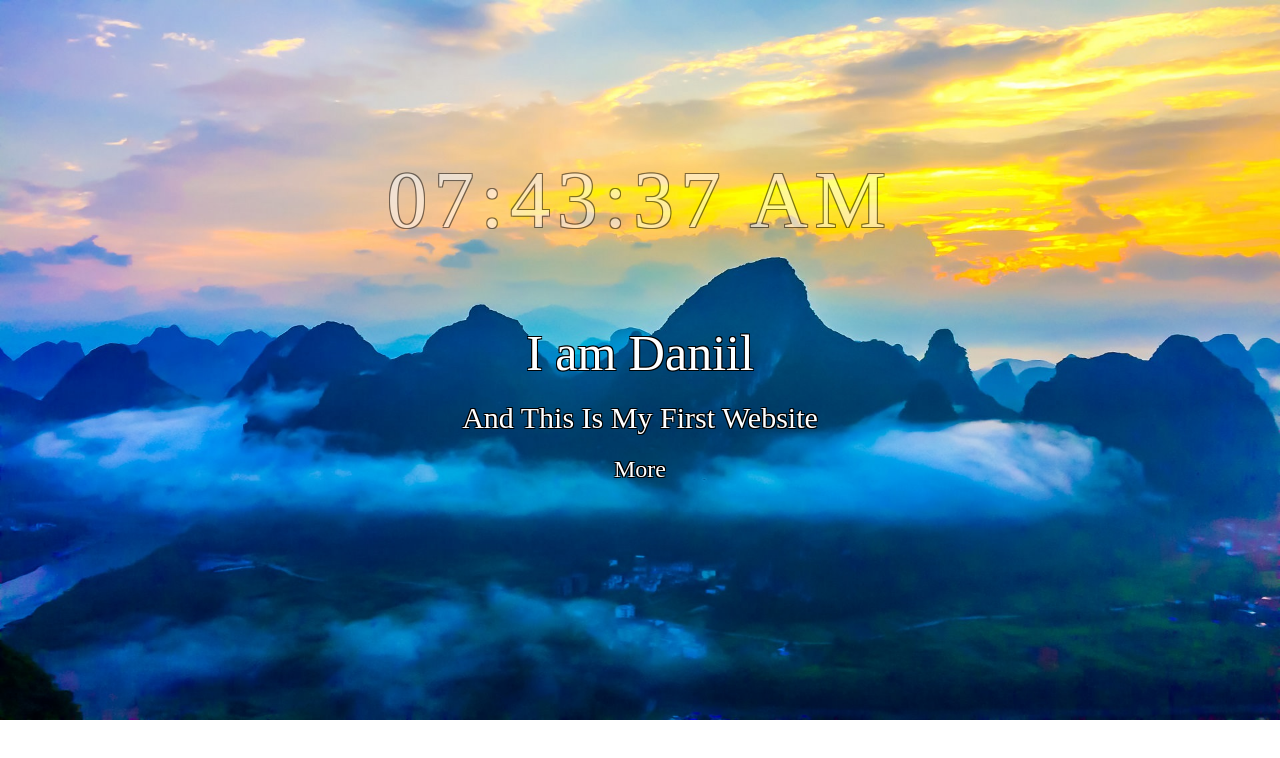
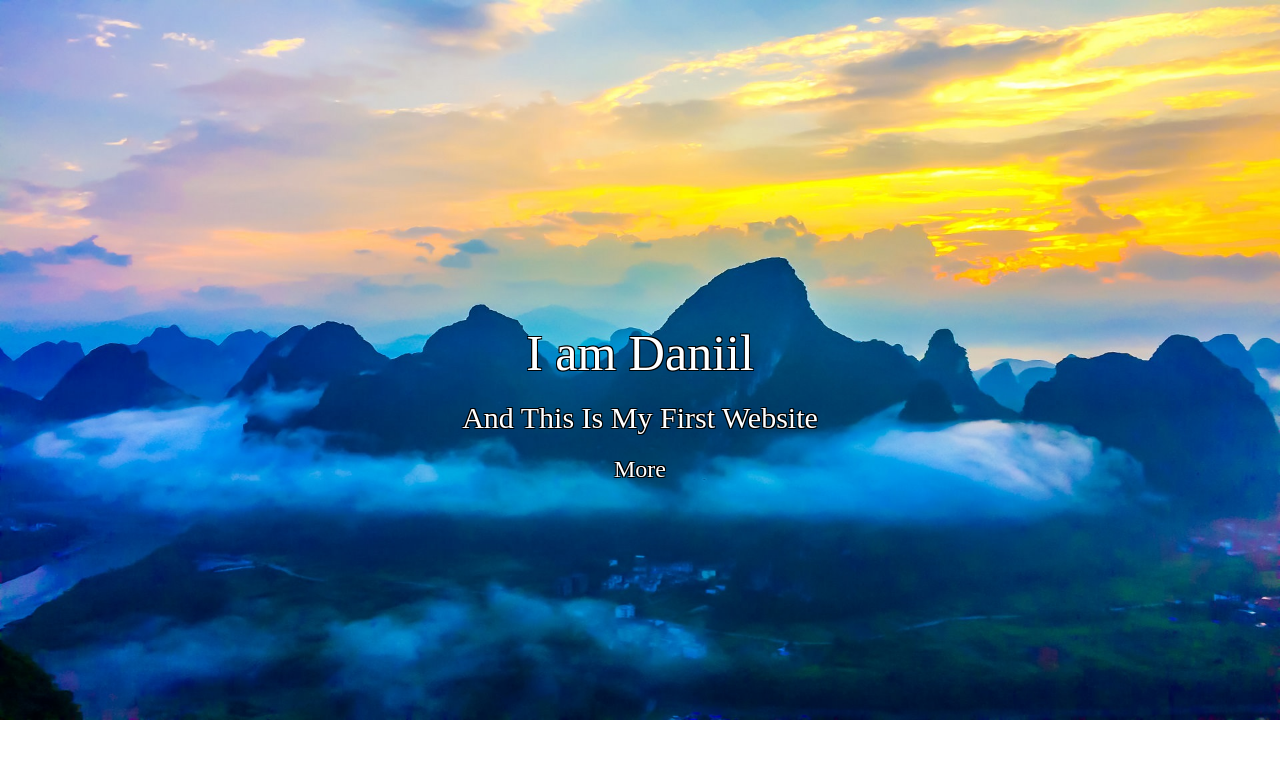
Before and after one commit to DaniilsKotelnikovs/mywebsite, a plain HTML site: page index.html in a window 1280 px wide. Drawn offline with Linux system fonts and the light colour scheme.

Commit message:
Update main.css

```diff
--- a/css/main.css
+++ b/css/main.css
@@ -17,6 +17,14 @@ body
             1px -1px 0 #000,
             -1px 1px 0 #000,
             1px 1px 0 #000;
+}
+
+#MyClockDisplay
+{
+	z-index:-10;
+	padding-bottom:80%;
+	width:800px;
+
 }
 
 button:focus { outline: none; }
```
